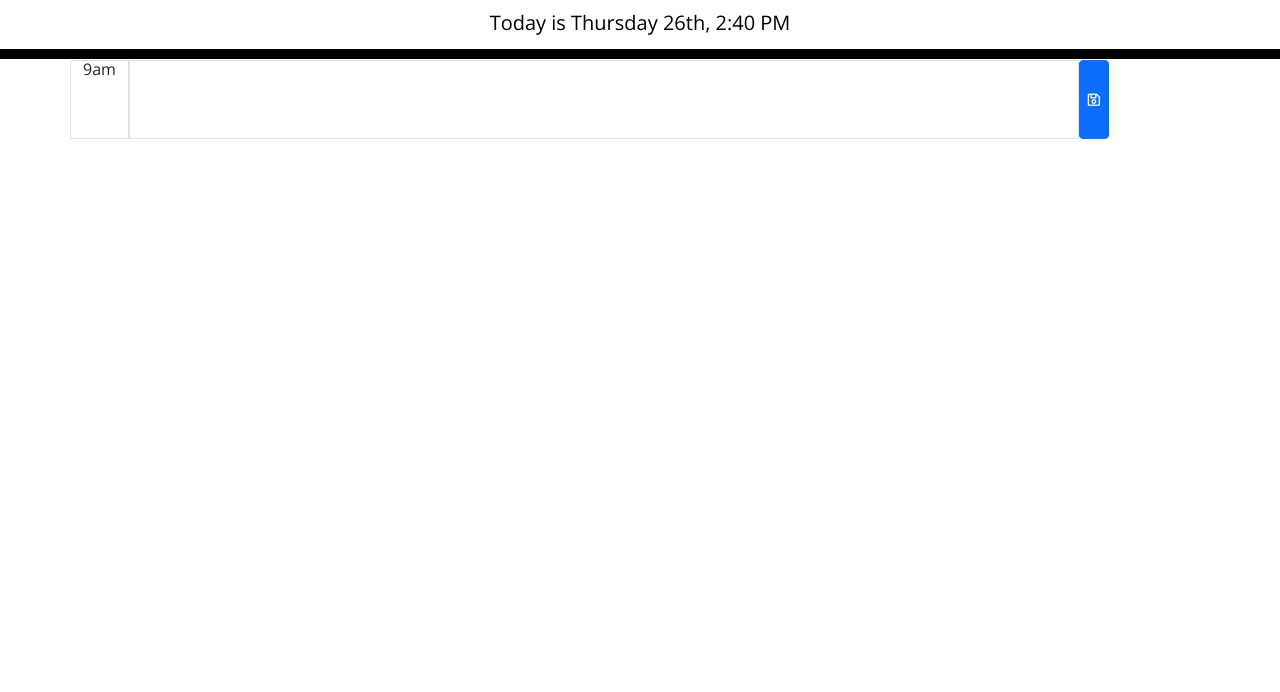
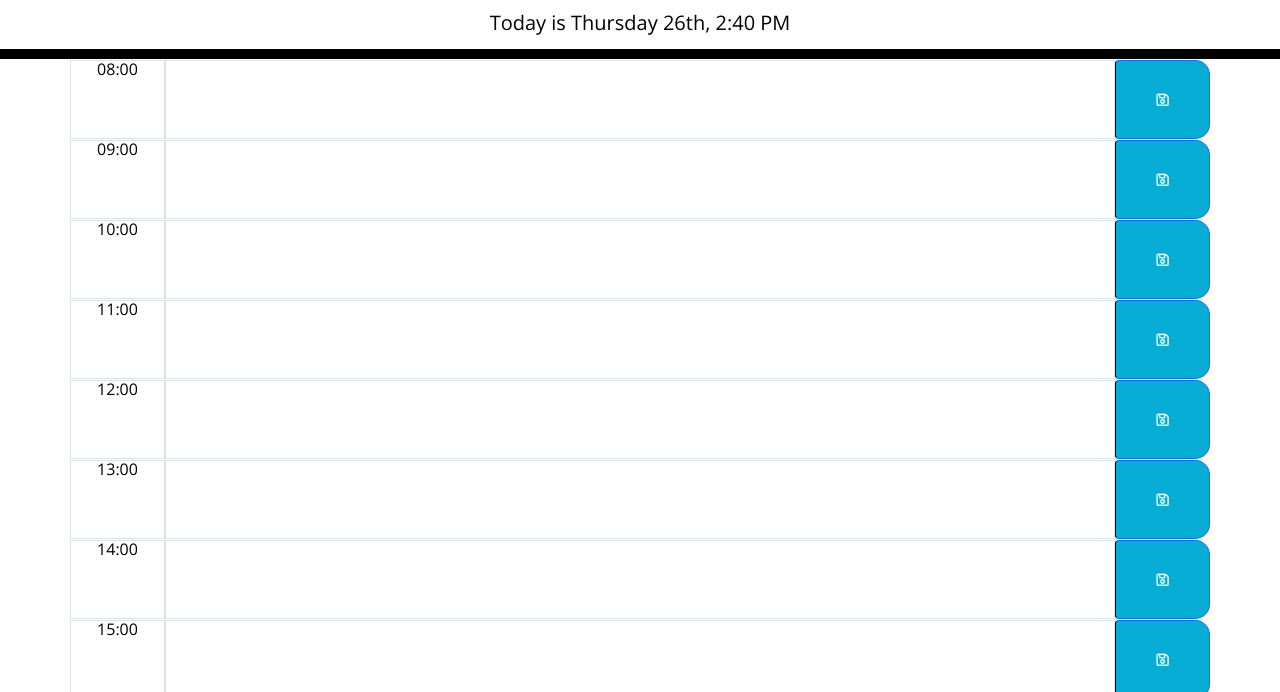
Before and after one commit to Sophie-Senge/daily_cal_challenge, a plain HTML site: page index.html in a window 1280 px wide. Shown: the part 108-800 px from the top of the page. Drawn offline with nearby package versions, Linux system fonts and the light colour scheme.

Commit message:
populated page with string interpolation, added target to time and data-time

```diff
--- a/Assets/script.js
+++ b/Assets/script.js
@@ -1,25 +1,82 @@
+// let timeEl = $("#9am");
+
+let calDisplayEl = document.querySelector("#projectGrid");
+let taskInputEl = document.querySelectorAll(".taskInput");
+let saveSubmitBtn = document.querySelectorAll(".saveBtn")
+hourArray = [
+  "08:00",
+  "09:00",
+  "10:00",
+  "11:00",
+  "12:00",
+  "13:00",
+  "14:00",
+  "15:00",
+  "16:00",
+  "17:00"
+  ]
+
 
 // * Display the current day at the top of the calender when a user opens the planner.
+// function to cycle through timeArray and populate page
+let time = 0;
+function populatePage(){
+  for (let i = 0; i < hourArray.length; i++) {
+    time = hourArray[i]
+
+   let newRows = `
+        <div class="row time-block">
+        <div class="col-md border hour">${time}</div>
+        <textarea class="col-10 border taskInput" data-time="${time}"></textarea>
+        <button type="button" data-time="${time}" class="col-1 btn btn-primary btn-rounded btn-sm saveBtn" id="button"><i
+            class="far fa-save"></i></button>
+      </div>`
+
+      calDisplayEl.innerHTML = calDisplayEl.innerHTML + newRows
+
+  }
+}
+populatePage();
+
 
 // let dateEl = $("#currentDay");
 // dateEl.text(moment());
+let now = moment();
 setInterval(
   function(){
-
-    let today = moment();
-    $("#currentDay").text(today.format("[Today is] dddd Do, LT"));
+    $("#currentDay").text(now.format("[Today is] dddd Do, LT"));
 
   },1000)
 
 
 // button listener
 
-$("#button").on("click", function(event){
 
-  console.log($(event.target).siblings("textarea").val());
+$(".saveBtn").on("click", function(event){
+event.preventDefault();
+  // console.log($(event.target).siblings("textarea").val());
 
 
+  if(event.target.matches(".saveBtn")){
+    taskInputEl = ($(event.target).siblings("textarea").val());
+    saveSubmitBtn = ($(event.target).attr("data-time"));
+    console.log(saveSubmitBtn);
+    console.log(taskInputEl);
+    localStorage.setItem("taskItems: " + taskInputEl, saveSubmitBtn);
+  }
+  // displayTaskInput();
 })
+
+// function displayTaskInput (){
+//   // nineTextEl.val(localStorage.getItem("taskItems"));
+//   $("textarea").each(function(){
+//   let newTasks = textInputEl.val(localStorage.getItem("taskItems"))
+//   })
+
+// }
+
+
+
 
 // * Present timeblocks for standard business hours when the user scrolls down.
 
--- a/index.html
+++ b/index.html
@@ -21,12 +21,26 @@
   </header>
     <!-- Timeblocks go here -->
     <div class="container" id="projectGrid">
-      <div class="row">
-        <div class="col-md-auto border">9am</div>
-        <textarea class="col-10 border" data-time="9am"></textarea>
-        <button type="button" class="col-md-auto btn btn-primary btn-rounded btn-sm" id="button"><i
+      <!-- <div class="row time-block">
+        <div class="col-md border hour">9</div>
+        <textarea class="col-10 border taskInput" data-time="9" id="9am"></textarea>
+        <button type="button" data-time="9" class="col-1 btn btn-primary btn-rounded btn-sm saveBtn" id="button"><i
+            class="far fa-save"></i></button>
+      </div> -->
+
+      <!-- <div class="row time-block">
+        <div class="col-md border hour">10</div>
+        <textarea class="col-10 border taskInput" data-time="10" id="10am"></textarea>
+        <button type="button" data-time="10" class="col-1 btn btn-primary btn-rounded btn-sm saveBtn" id="button"><i
             class="far fa-save"></i></button>
       </div>
+
+      <div class="row time-block">
+        <div class="col-md border hour">11</div>
+        <textarea class="col-10 border taskInput" data-time="11" id="11am"></textarea>
+        <button type="button" data-time="11" class="col-1 btn btn-primary btn-rounded btn-sm saveBtn" id="button"><i
+            class="far fa-save"></i></button>
+      </div> -->
 
       <script type="text/javascript" src="https://cdnjs.cloudflare.com/ajax/libs/moment.js/2.27.0/moment.min.js"></script>
       <script src="https://code.jquery.com/jquery-3.5.1.min.js"
```
